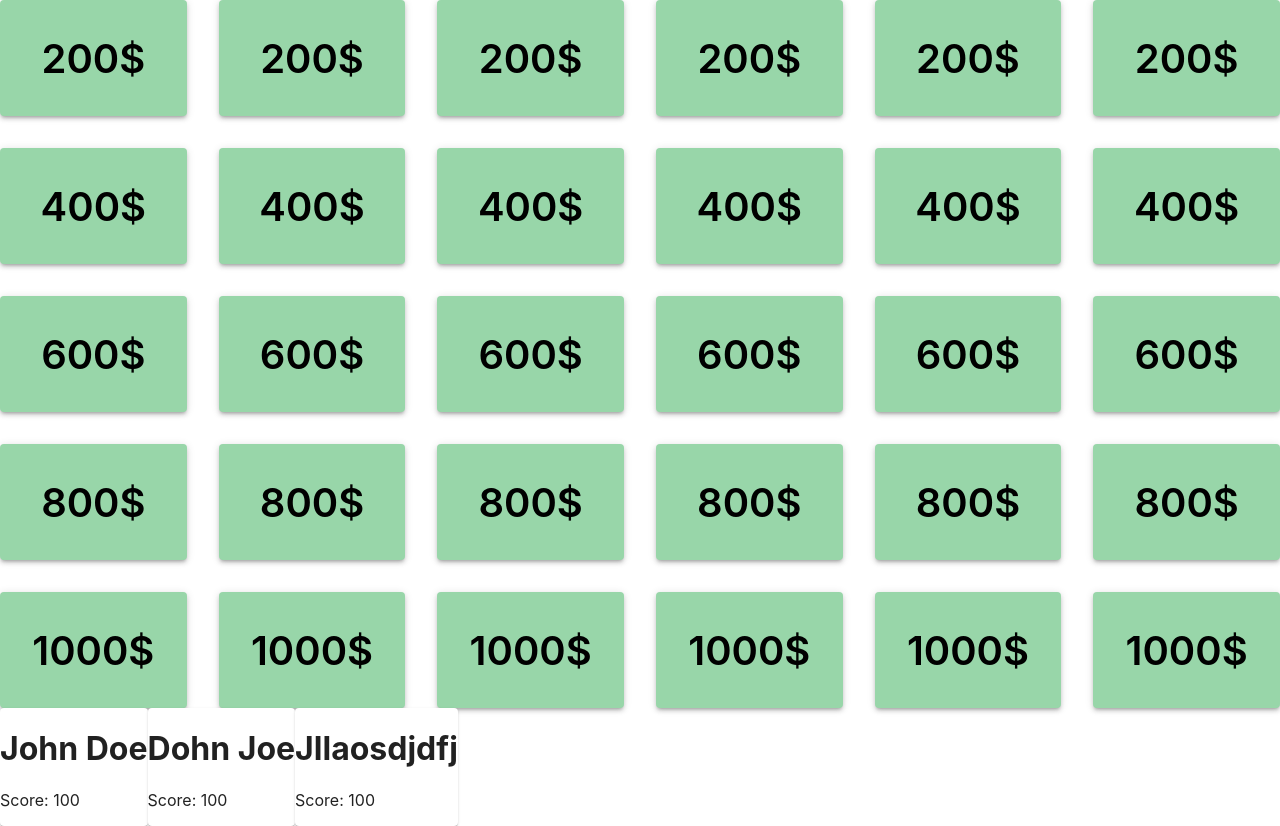
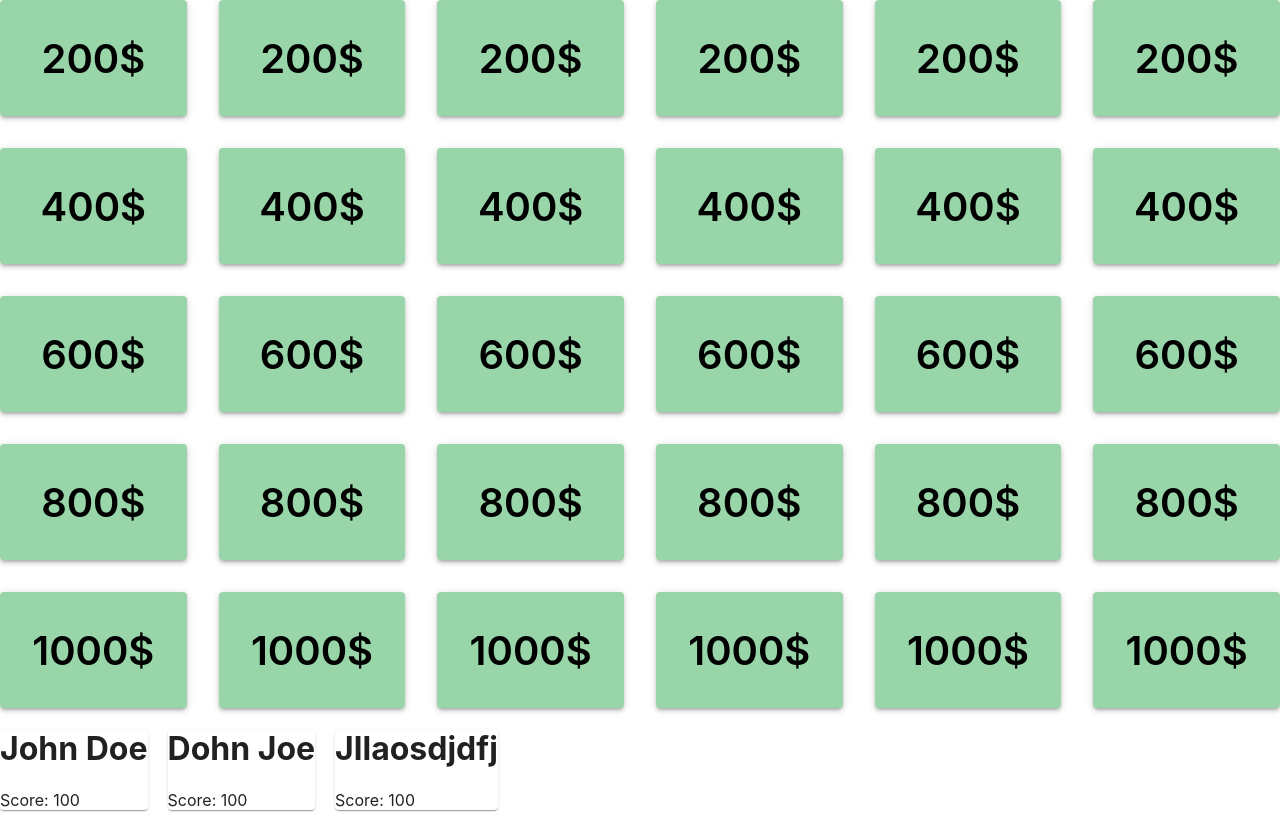
Before and after one commit to Almgandh1/jeopardy, a React (Create React App) app in the folder jeopardy/: page / in a window 1280 px wide. Built offline with nearby package versions, Linux system fonts and the light colour scheme.

Commit message:
quick update

```diff
--- a/jeopardy/src/components/pages/MainPage.tsx
+++ b/jeopardy/src/components/pages/MainPage.tsx
@@ -7,12 +7,17 @@ const MainPage = () => {
   return (
       <Box>
         <MainCard />
-          <Box style={{ display: 'flex', flexDirection: 'row' }}>
-
+        <Box style={{ display: 'flex', flexDirection: 'row' }}>
+          <div style={{ marginRight: '10px' }}>
             <UserCard title="John Doe" score={100} />
+          </div>
+          <div style={{ marginLeft: '10px', marginRight: '10px' }}>
             <UserCard title="Dohn Joe" score={100} />
+          </div>
+          <div style={{ marginLeft: '10px' }}>
             <UserCard title="Jllaosdjdfj" score={100} />
-          </Box>
+          </div>
+        </Box>
 
       </Box>
   )
```
